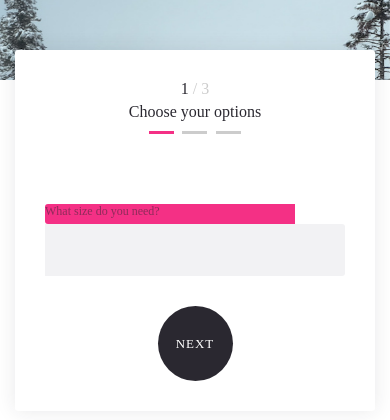
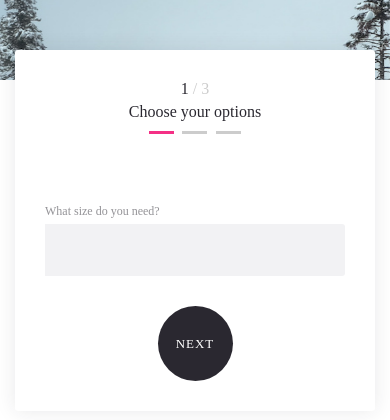
Before and after one commit to WebD00D/boardbox-express, a website: page checkout-options.html in a window 390 px wide. Shown: the part 180-600 px from the top of the page. Drawn offline with nearby package versions, Linux system fonts and the light colour scheme; files that its build step writes are made by us from their sources.

Commit message:
removes debug styles

```diff
--- a/static/scss/style.scss
+++ b/static/scss/style.scss
@@ -690,7 +690,7 @@ body {
     @media(max-width: 800px){
     display: block;
      height: 20px;
-     background-color: $pink;
+     background-color: #ffffff;;
      padding-left: 0px;
 
     }
```
